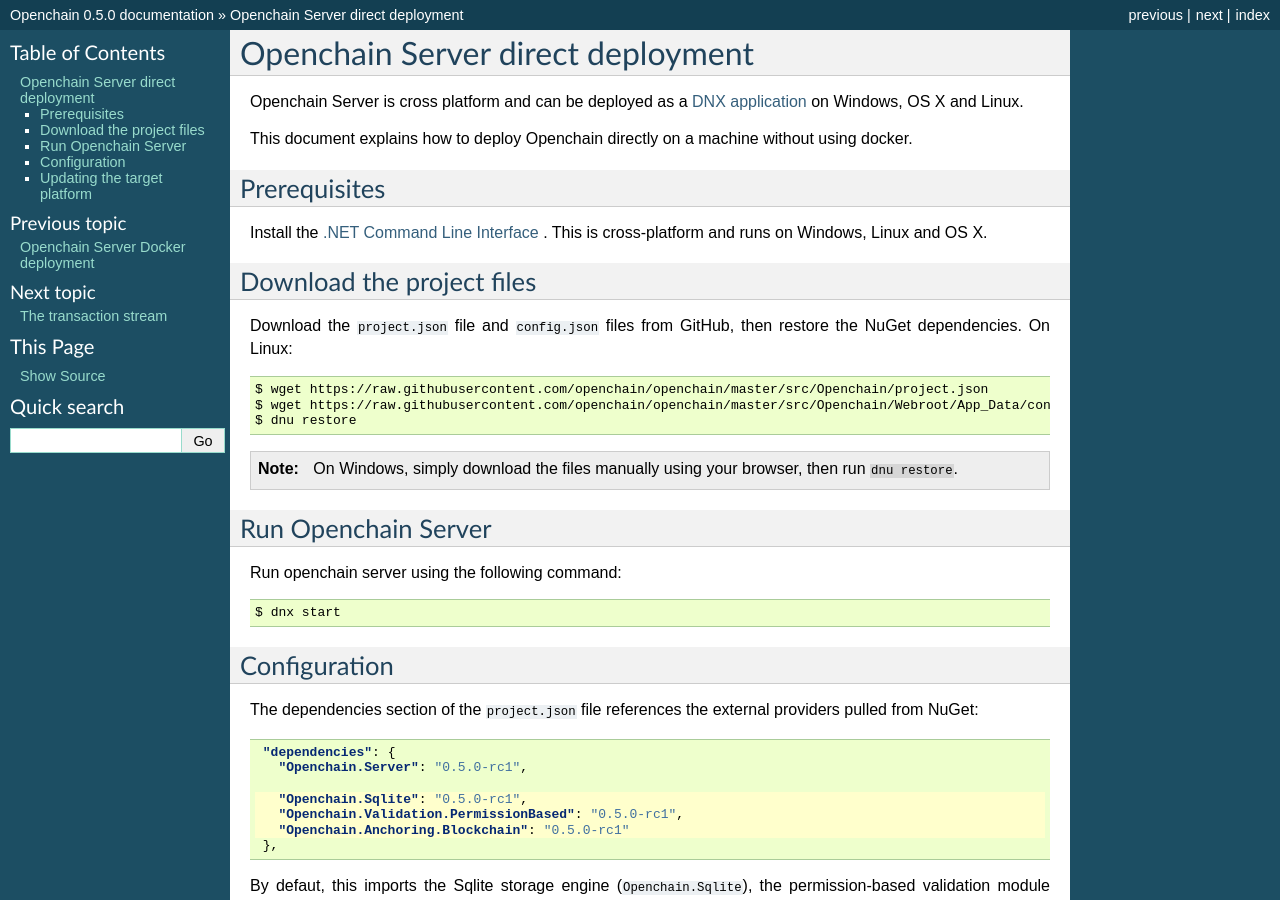
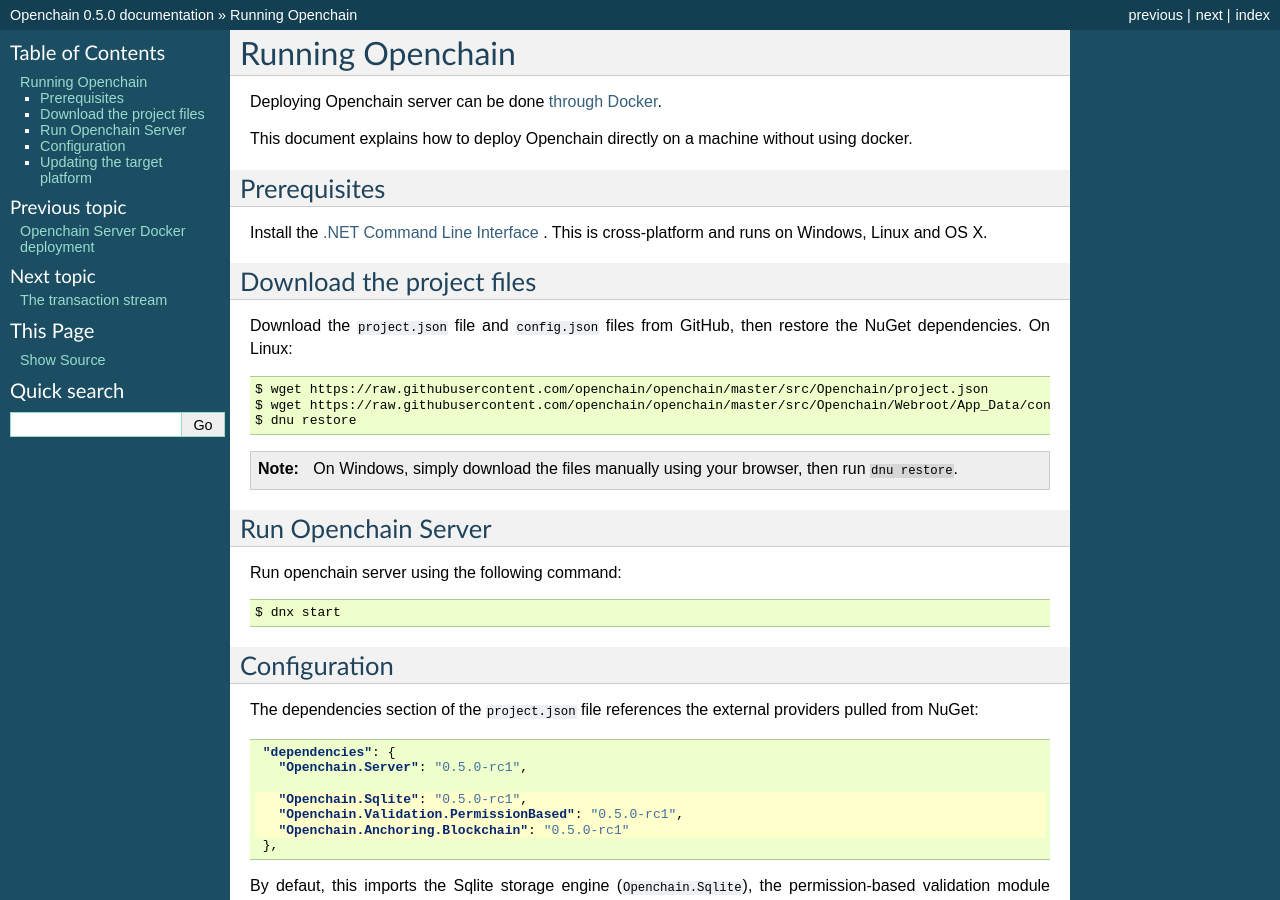
Before and after one commit to openchain/docs, a Sphinx documentation site: the page built from docs/source/general/running-openchain.rst, in a window 1280 px wide and 900 px high. Built offline with Sphinx 7.4.7, drawn with Linux system fonts in a browser that asks for light colours; some of the changed text lies outside the part shown.

Commit message:
Rename the "Openchain Server direct deployment" section

```diff
--- a/docs/source/general/direct-deployment.rst
+++ b/docs/source/general/running-openchain.rst
@@ -1,14 +1,14 @@
-Openchain Server direct deployment
-==================================
+Running Openchain
+=================
 
-Openchain Server is cross platform and can be deployed as a `DNX application <https://dotnet.github.io/docs/getting-started/installing/index.html>`_ on Windows, OS X and Linux.
+Deploying Openchain server can be done :ref:`through Docker <docker-deployment>`.
 
 This document explains how to deploy Openchain directly on a machine without using docker.
 
 Prerequisites
 -------------
 
-Install the `.NET Command Line Interface <https://github.com/dotnet/cli>`_ . This is cross-platform and runs on Windows, Linux and OS X.
+Install the `.NET Command Line Interface <https://dotnet.github.io/docs/getting-started/installing/index.html>`_ . This is cross-platform and runs on Windows, Linux and OS X.
 
 Download the project files
 --------------------------
--- a/docs/source/index.rst
+++ b/docs/source/index.rst
@@ -26,7 +26,7 @@
 .. toctree::
    :maxdepth: 2
 
-   general/direct-deployment.rst
+   general/running-openchain.rst
    general/transaction-stream.rst
    general/anchoring.rst
    general/configuration.rst
```
